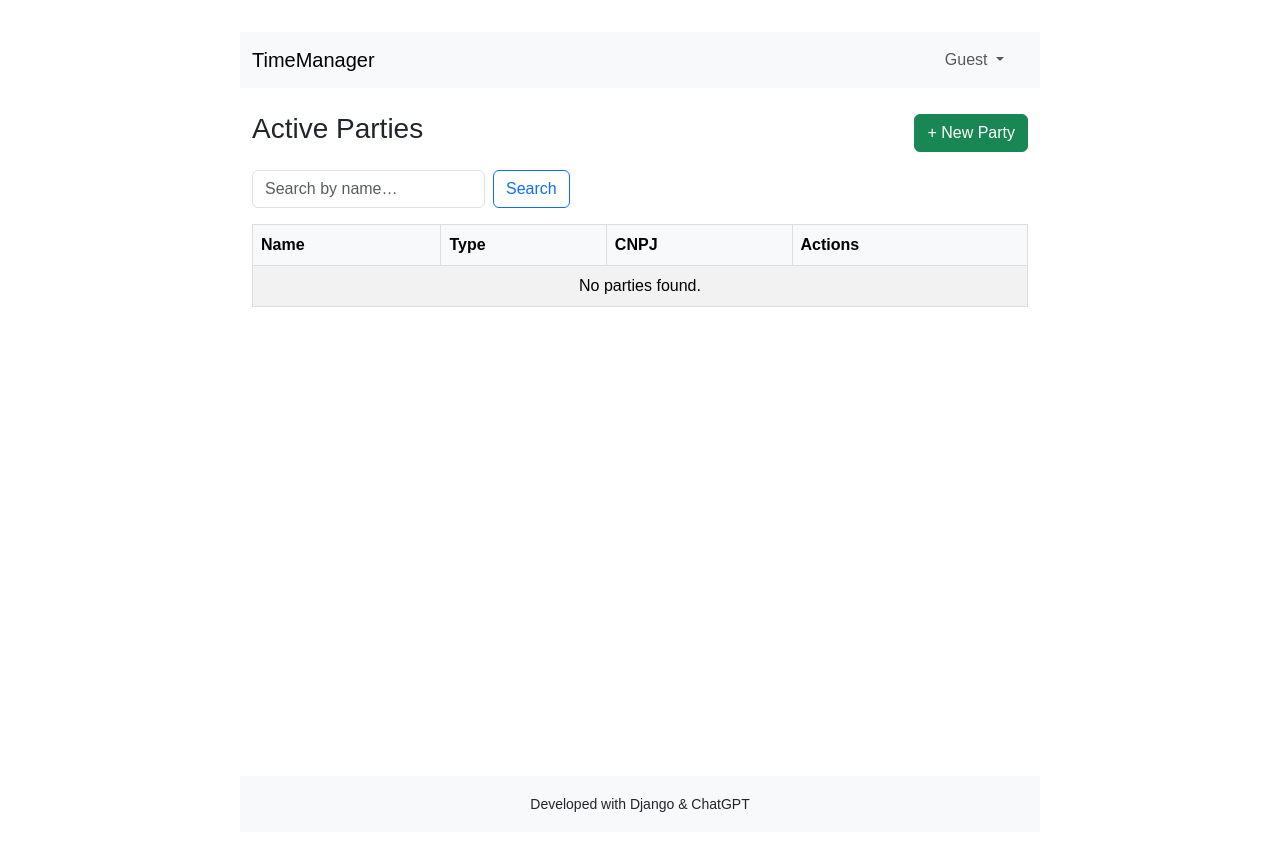
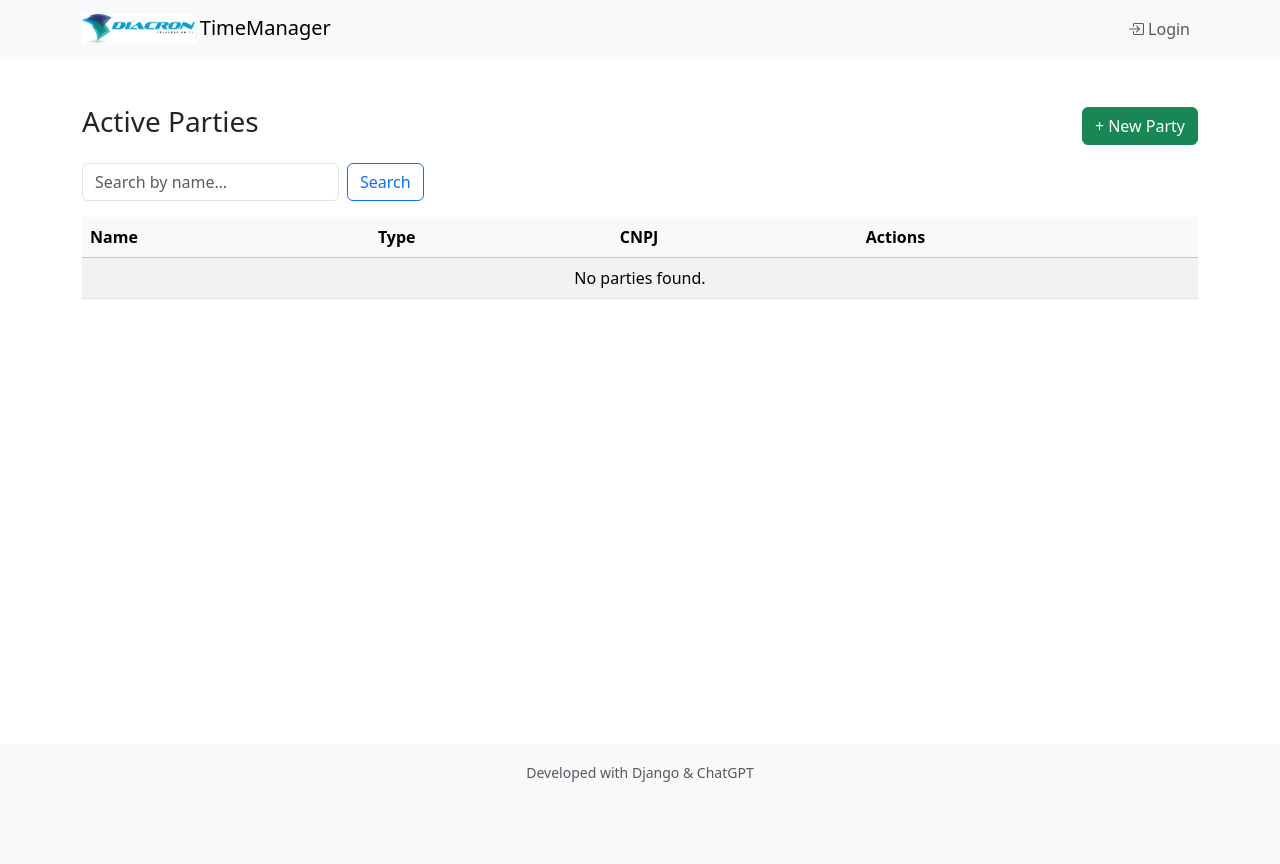
Before and after one commit to dctoigo/squad-projects, a Django app: template templates/clients_suppliers/party_list.html in a window 1280 px wide. After the commit the page ends 782 px from the top, so only its background shows below. Run offline with Django 5.2, Linux system fonts and the light colour scheme; the template is opened without the code that fills it, so the values that code supplies are empty; some libraries are stand-ins or nearby versions.

Commit message:
fix: fixed templates and settings for use bootstrap and login by apps.manager

```diff
--- a/core/urls.py
+++ b/core/urls.py
@@ -4,10 +4,12 @@ from django.urls import path, include
 from django.conf import settings
 from django.conf.urls.static import static
 
+
 urlpatterns = [
     path('admin/', admin.site.urls),
 
     # Apps do Projeto
+    path('accounts/', include('apps.manager.urls', namespace='manager')),
     path('party/', include('apps.clients_suppliers.urls')),
     # path('contracts/', include('apps.contracts.urls')),
     # path('finance/', include('apps.finance.urls')),
@@ -17,5 +19,8 @@ urlpatterns = [
     # path('projects/', include('apps.projects.urls')),
 ]
 
+# Login / Logout / Profile
+
+
 if settings.DEBUG:
     urlpatterns += static(settings.MEDIA_URL, document_root=settings.MEDIA_ROOT)
--- a/pyproject.toml
+++ b/pyproject.toml
@@ -10,4 +10,5 @@ dependencies = [
     "psycopg2>=2.9.10",
     "djangorestframework>=3.16.0",
     "psycopg2-binary>=2.9.10",
+    "django-widget-tweaks>=1.5.0",
 ]
--- a/static/css/style.css
+++ b/static/css/style.css
@@ -1,4 +1,4 @@
-body {
+/* body {
   font-family: sans-serif;
   line-height: 1.5;
   margin: 2rem auto;
@@ -18,4 +18,4 @@ input.error, select.error, textarea.error {
   border: 1px solid #ccc;
   text-decoration: none;
 }
-.pagination .current { font-weight: bold; }
+.pagination .current { font-weight: bold; } */
--- a/templates/base/base.html
+++ b/templates/base/base.html
@@ -2,38 +2,43 @@
 <!DOCTYPE html>
 <html lang="en">
 <head>
-  <meta charset="UTF-8">
+  <meta charset="utf-8">
   <meta name="viewport" content="width=device-width, initial-scale=1">
   <title>{% block title %}Time Manager{% endblock %}</title>
 
-  <!-- Bootstrap CSS -->
+  <!-- Bootswatch Flatly Theme -->
   <link
-    href="https://cdn.jsdelivr.net/npm/bootstrap@5.4.3/dist/css/bootstrap.min.css"
+      href="https://cdn.jsdelivr.net/npm/bootstrap@5.3.6/dist/css/bootstrap.min.css"
+      rel="stylesheet"
+      integrity="sha384-4Q6Gf2aSP4eDXB8Miphtr37CMZZQ5oXLH2yaXMJ2w8e2ZtHTl7GptT4jmndRuHDT"
+      crossorigin="anonymous"
+    >
+  <!-- Bootstrap Icons -->
+  <link
+    href="https://cdn.jsdelivr.net/npm/bootstrap-icons@1.10.5/font/bootstrap-icons.css"
     rel="stylesheet"
-    integrity="sha384-<hash-correta-aqui>"
-    crossorigin="anonymous"
   >
+
   <!-- Custom CSS -->
   <link href="{% static 'css/style.css' %}" rel="stylesheet">
 </head>
 <body class="d-flex flex-column min-vh-100">
 
-  <!-- Navbar -->
   {% include 'partials/navbar.html' %}
 
-  <!-- Conteúdo principal -->
-  <main class="container flex-fill py-4">
-    {% block content %}{% endblock %}
+  <main class="flex-fill">
+    <div class="container py-4">
+      {% block content %}{% endblock %}
+    </div>
   </main>
 
-  <!-- Footer -->
   {% include 'partials/footer.html' %}
 
   <!-- Bootstrap JS Bundle -->
   <script
-    src="https://cdn.jsdelivr.net/npm/bootstrap@5.4.3/dist/js/bootstrap.bundle.min.js"
-    integrity="sha384-<hash-correta-aqui>"
-    crossorigin="anonymous"
+      src="https://cdn.jsdelivr.net/npm/bootstrap@5.3.6/dist/js/bootstrap.bundle.min.js"
+      integrity="sha384-j1CDi7MgGQ12Z7Qab0qlWQ/Qqz24Gc6BM0thvEMVjHnfYGF0rmFCozFSxQBxwHKO"
+      crossorigin="anonymous"
   ></script>
 </body>
 </html>
--- a/templates/partials/footer.html
+++ b/templates/partials/footer.html
@@ -1,5 +1,5 @@
-<footer class="bg-light text-center py-3 mt-auto">
-    <div class="container">
-      <small>Developed with Django &amp; ChatGPT</small>
-    </div>
-  </footer>
+<footer class="footer mt-auto py-3 bg-light">
+  <div class="container text-center">
+    <small class="text-muted">Developed with Django &amp; ChatGPT</small>
+  </div>
+</footer>
--- a/templates/partials/navbar.html
+++ b/templates/partials/navbar.html
@@ -1,43 +1,64 @@
 {% load static %}
-<nav class="navbar navbar-expand-lg navbar-light bg-light">
+<nav class="navbar navbar-expand-lg navbar-light bg-light mb-4">
   <div class="container">
-      <!-- Logo / Brand -->
+    <!-- Brand / Logo -->
     <a class="navbar-brand" href="{% url 'clients_suppliers:party_list' %}">
-        <!-- Se tiver uma imagem: <img src="{% static 'img/logo.png' %}" alt="Logo" height="30"> -->
+      <img
+        src="{% static 'img/logo.png' %}"
+        alt="TimeManager"
+        height="30"
+        class="d-inline-block align-text-top"
+      >
       TimeManager
     </a>
 
-      <!-- Toggle mobile -->
-      <button class="navbar-toggler" type="button" data-bs-toggle="collapse"
-              data-bs-target="#navbarNav" aria-controls="navbarNav"
-              aria-expanded="false" aria-label="Toggle navigation">
+    <!-- Toggler para mobile -->
+    <button
+      class="navbar-toggler"
+      type="button"
+      data-bs-toggle="collapse"
+      data-bs-target="#mainNav"
+      aria-controls="mainNav"
+      aria-expanded="false"
+      aria-label="Toggle navigation"
+    >
       <span class="navbar-toggler-icon"></span>
     </button>
 
-      <!-- Menu usuário à direita -->
-      <div class="collapse navbar-collapse" id="navbarNav">
-        <ul class="navbar-nav ms-auto">
-          <!-- Exemplo de usuário logado -->
+    <div class="collapse navbar-collapse" id="mainNav">
+      <ul class="navbar-nav ms-auto align-items-center">
+        {% if request.user.is_authenticated %}
           <li class="nav-item dropdown">
-            <a class="nav-link dropdown-toggle" href="#" id="userMenu" role="button"
-               data-bs-toggle="dropdown" aria-expanded="false">
-              {{ request.user.username|default:"Guest" }}
+            <a
+              class="nav-link dropdown-toggle"
+              href="#"
+              id="userMenu"
+              role="button"
+              data-bs-toggle="dropdown"
+              aria-expanded="false"
+            >
+              <i class="bi bi-person-circle me-1"></i>
+              {{ request.user.get_full_name|default:request.user.username }}
             </a>
             <ul class="dropdown-menu dropdown-menu-end" aria-labelledby="userMenu">
-              {% if request.user.is_authenticated %}
-                <li><a class="dropdown-item" href="{% url 'profile' %}">Profile</a></li>
+              <li><a class="dropdown-item" href="{% url 'manager:profile' %}">Profile</a></li>
+              <li><a class="dropdown-item" href="{% url 'manager:password_change' %}">Change Password</a></li>
               <li><hr class="dropdown-divider"></li>
               <li>
-                  <form method="post" action="{% url 'logout' %}">
+                <form method="post" action="{% url 'manager:logout' %}">
                   {% csrf_token %}
                   <button class="dropdown-item" type="submit">Logout</button>
                 </form>
               </li>
-              {% else %}
-                <li><a class="dropdown-item" href="{% url 'login' %}">Login</a></li>
-              {% endif %}
             </ul>
           </li>
+        {% else %}
+          <li class="nav-item">
+            <a class="nav-link d-flex align-items-center" href="{% url 'manager:login' %}">
+              <i class="bi bi-box-arrow-in-right me-1"></i> Login
+            </a>
+          </li>
+        {% endif %}
       </ul>
     </div>
   </div>
```
Also changed, not shown: core/settings.py (+9 -0 lines), 1 other file. Lines whose indentation alone changed are shown as unchanged.
